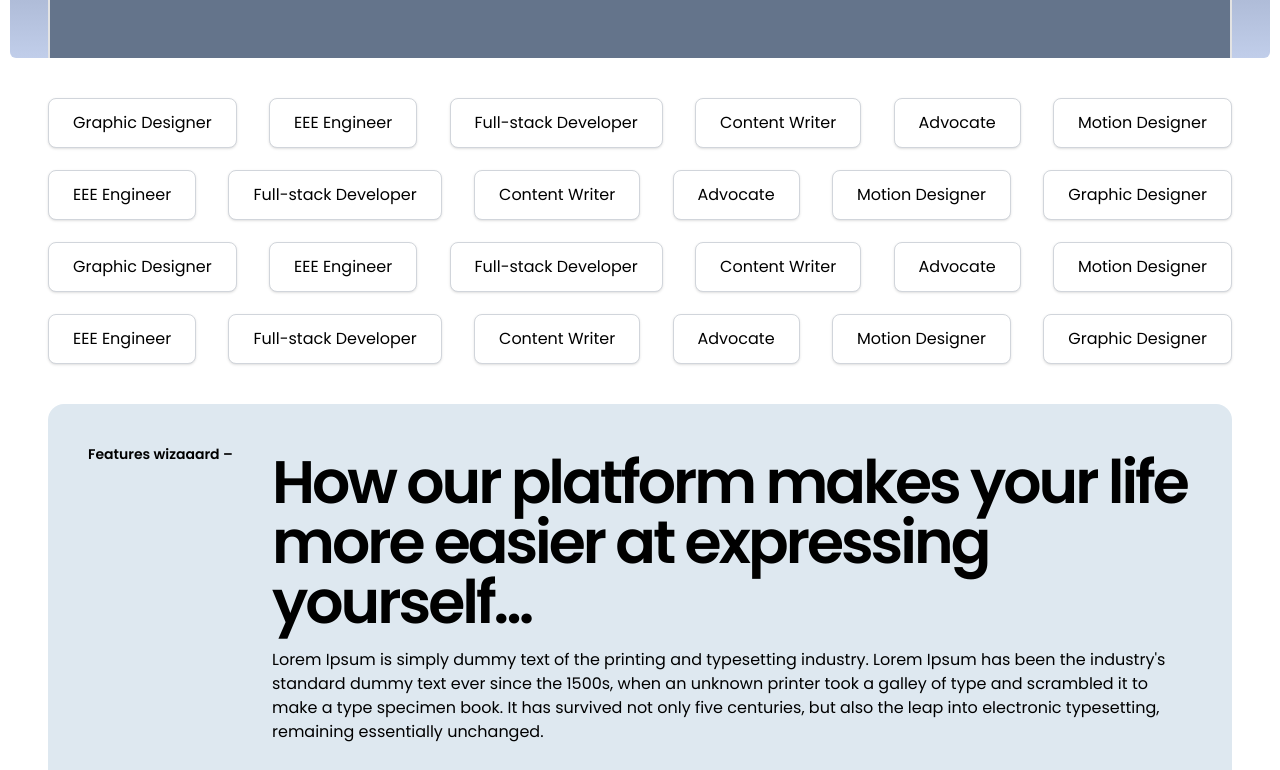
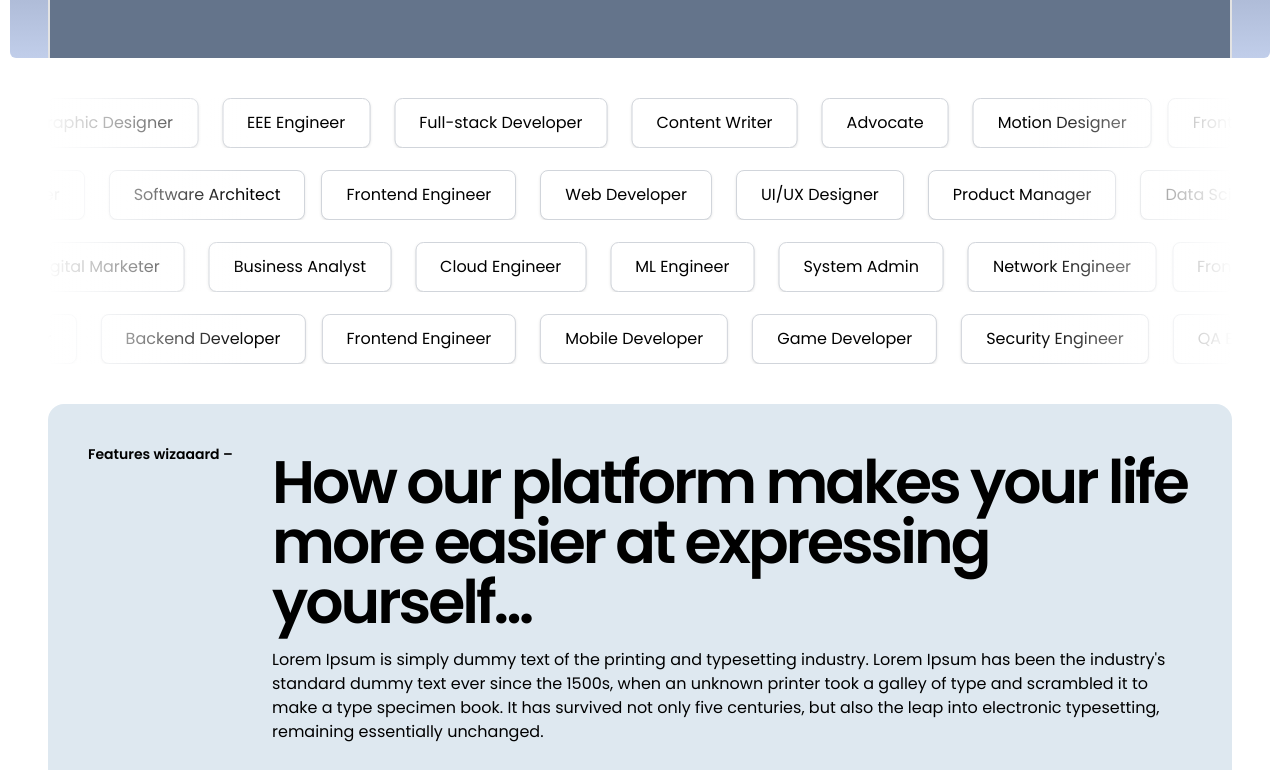
Before and after one commit to hellowizaaard/wizaaard, a Next.js app: page / in a window 1280 px wide. Shown: the part 1210-1980 px from the top of the page. Built offline with nearby package versions, Linux system fonts and the light colour scheme; no server answers.

Commit message:
add react marque, faq, scroll to top animation and some design fix

```diff
--- a/package.json
+++ b/package.json
@@ -16,6 +16,7 @@
     "next-auth": "^5.0.0-beta.25",
     "react": "^18.2.0",
     "react-dom": "^18.2.0",
+    "react-fast-marquee": "^1.6.5",
     "react-hook-form": "^7.54.2",
     "react-icons": "^5.4.0",
     "tailwind-merge": "^2.6.0",
--- a/src/app/(public)/page.tsx
+++ b/src/app/(public)/page.tsx
@@ -6,6 +6,8 @@ import Typography from '@/components/ui/Typography';
 import { TbPlayerPlayFilled } from 'react-icons/tb';
 import HowWizaaardWorksSection from '@/components/public/Home/HowWizaaardWorksSection';
 import QuickStepSection from '@/components/public/Home/QuickStepSection';
+import FAQSection from '@/components/FAQSection';
+import Marquee from 'react-fast-marquee';
 
 const MotherPage = async () => {
   return (
@@ -102,101 +104,142 @@ const MotherPage = async () => {
         </div>
       </div>
       {/* Button Grid Section */}
-      <div className="mt-10 fix-width px-[38px] flex flex-col space-y-[22px]">
-        <div className=" flex flex-wrap gap-4 justify-between relative z-10">
-          <button className="bg-white border border-gray-300 rounded-lg px-6 py-3 shadow">
+      <div className="mt-10 fix-width px-[38px] flex flex-col space-y-[22px] overflow-hidden">
+        <Marquee
+          direction="left"
+          speed={40}
+          className="relative z-10"
+          gradient={true}
+          gradientColor="#FFFFFF"
+        >
+          <div className="flex gap-6 mx-2">
+            <button className="bg-white border border-gray-300 rounded-lg px-6 py-3 shadow whitespace-nowrap">
+              Frontend Engineer
+            </button>
+            <button className="bg-white border border-gray-300 rounded-lg px-6 py-3 shadow whitespace-nowrap">
               Graphic Designer
             </button>
-          <button className="bg-white border border-gray-300 rounded-lg px-6 py-3 shadow">
+            <button className="bg-white border border-gray-300 rounded-lg px-6 py-3 shadow whitespace-nowrap">
               EEE Engineer
             </button>
-          <button className="bg-white border border-gray-300 rounded-lg px-6 py-3 shadow">
+            <button className="bg-white border border-gray-300 rounded-lg px-6 py-3 shadow whitespace-nowrap">
               Full-stack Developer
             </button>
-          <button className="bg-white border border-gray-300 rounded-lg px-6 py-3 shadow">
+            <button className="bg-white border border-gray-300 rounded-lg px-6 py-3 shadow whitespace-nowrap">
               Content Writer
             </button>
-          <button className="bg-white border border-gray-300 rounded-lg px-6 py-3 shadow">
+            <button className="bg-white border border-gray-300 rounded-lg px-6 py-3 shadow whitespace-nowrap">
               Advocate
             </button>
-          <button className="bg-white border border-gray-300 rounded-lg px-6 py-3 shadow">
+            <button className="bg-white border border-gray-300 rounded-lg px-6 py-3 shadow whitespace-nowrap">
               Motion Designer
             </button>
-          {/* ...add more as needed */}
           </div>
-        <div className=" flex flex-wrap gap-4 justify-between relative z-10">
-          <button className="bg-white border border-gray-300 rounded-lg px-6 py-3 shadow">
-            EEE Engineer
+        </Marquee>
+
+        <Marquee
+          direction="right"
+          speed={40}
+          className="relative z-10"
+          gradient={true}
+          gradientColor="#FFFFFF"
+        >
+          <div className="flex gap-6 mx-2">
+            <button className="bg-white border border-gray-300 rounded-lg px-6 py-3 shadow whitespace-nowrap">
+              Frontend Engineer
             </button>
-          <button className="bg-white border border-gray-300 rounded-lg px-6 py-3 shadow">
-            Full-stack Developer
+            <button className="bg-white border border-gray-300 rounded-lg px-6 py-3 shadow whitespace-nowrap">
+              Web Developer
             </button>
-          <button className="bg-white border border-gray-300 rounded-lg px-6 py-3 shadow">
-            Content Writer
+            <button className="bg-white border border-gray-300 rounded-lg px-6 py-3 shadow whitespace-nowrap">
+              UI/UX Designer
             </button>
-          <button className="bg-white border border-gray-300 rounded-lg px-6 py-3 shadow">
-            Advocate
+            <button className="bg-white border border-gray-300 rounded-lg px-6 py-3 shadow whitespace-nowrap">
+              Product Manager
             </button>
-          <button className="bg-white border border-gray-300 rounded-lg px-6 py-3 shadow">
-            Motion Designer
+            <button className="bg-white border border-gray-300 rounded-lg px-6 py-3 shadow whitespace-nowrap">
+              Data Scientist
             </button>
-          <button className="bg-white border border-gray-300 rounded-lg px-6 py-3 shadow">
-            Graphic Designer
+            <button className="bg-white border border-gray-300 rounded-lg px-6 py-3 shadow whitespace-nowrap">
+              DevOps Engineer
             </button>
+            <button className="bg-white border border-gray-300 rounded-lg px-6 py-3 shadow whitespace-nowrap">
+              Software Architect
+            </button>
+          </div>
+        </Marquee>
 
-          {/* ...add more as needed */}
+        <Marquee
+          direction="left"
+          speed={40}
+          className="relative z-10"
+          gradient={true}
+          gradientColor="#FFFFFF"
+        >
+          <div className="flex gap-6 mx-2">
+            <button className="bg-white border border-gray-300 rounded-lg px-6 py-3 shadow whitespace-nowrap">
+              Frontend Engineer
+            </button>
+            <button className="bg-white border border-gray-300 rounded-lg px-6 py-3 shadow whitespace-nowrap">
+              Digital Marketer
+            </button>
+            <button className="bg-white border border-gray-300 rounded-lg px-6 py-3 shadow whitespace-nowrap">
+              Business Analyst
+            </button>
+            <button className="bg-white border border-gray-300 rounded-lg px-6 py-3 shadow whitespace-nowrap">
+              Cloud Engineer
+            </button>
+            <button className="bg-white border border-gray-300 rounded-lg px-6 py-3 shadow whitespace-nowrap">
+              ML Engineer
+            </button>
+            <button className="bg-white border border-gray-300 rounded-lg px-6 py-3 shadow whitespace-nowrap">
+              System Admin
+            </button>
+            <button className="bg-white border border-gray-300 rounded-lg px-6 py-3 shadow whitespace-nowrap">
+              Network Engineer
+            </button>
           </div>
-        <div className=" flex flex-wrap gap-4 justify-between relative z-10">
-          <button className="bg-white border border-gray-300 rounded-lg px-6 py-3 shadow">
-            Graphic Designer
+        </Marquee>
+
+        <Marquee
+          direction="right"
+          speed={40}
+          className="relative z-10"
+          gradient={true}
+          gradientColor="#FFFFFF"
+        >
+          <div className="flex gap-6 mx-2">
+            <button className="bg-white border border-gray-300 rounded-lg px-6 py-3 shadow whitespace-nowrap">
+              Frontend Engineer
             </button>
-          <button className="bg-white border border-gray-300 rounded-lg px-6 py-3 shadow">
-            EEE Engineer
+            <button className="bg-white border border-gray-300 rounded-lg px-6 py-3 shadow whitespace-nowrap">
+              Mobile Developer
             </button>
-          <button className="bg-white border border-gray-300 rounded-lg px-6 py-3 shadow">
-            Full-stack Developer
+            <button className="bg-white border border-gray-300 rounded-lg px-6 py-3 shadow whitespace-nowrap">
+              Game Developer
             </button>
-          <button className="bg-white border border-gray-300 rounded-lg px-6 py-3 shadow">
-            Content Writer
+            <button className="bg-white border border-gray-300 rounded-lg px-6 py-3 shadow whitespace-nowrap">
+              Security Engineer
             </button>
-          <button className="bg-white border border-gray-300 rounded-lg px-6 py-3 shadow">
-            Advocate
+            <button className="bg-white border border-gray-300 rounded-lg px-6 py-3 shadow whitespace-nowrap">
+              QA Engineer
             </button>
-          <button className="bg-white border border-gray-300 rounded-lg px-6 py-3 shadow">
-            Motion Designer
+            <button className="bg-white border border-gray-300 rounded-lg px-6 py-3 shadow whitespace-nowrap">
+              Frontend Developer
             </button>
-          {/* ...add more as needed */}
+            <button className="bg-white border border-gray-300 rounded-lg px-6 py-3 shadow whitespace-nowrap">
+              Backend Developer
+            </button>
           </div>
-        <div className=" flex flex-wrap gap-4 justify-between relative z-10">
-          <button className="bg-white border border-gray-300 rounded-lg px-6 py-3 shadow">
-            EEE Engineer
-          </button>
-          <button className="bg-white border border-gray-300 rounded-lg px-6 py-3 shadow">
-            Full-stack Developer
-          </button>
-          <button className="bg-white border border-gray-300 rounded-lg px-6 py-3 shadow">
-            Content Writer
-          </button>
-          <button className="bg-white border border-gray-300 rounded-lg px-6 py-3 shadow">
-            Advocate
-          </button>
-          <button className="bg-white border border-gray-300 rounded-lg px-6 py-3 shadow">
-            Motion Designer
-          </button>
-          <button className="bg-white border border-gray-300 rounded-lg px-6 py-3 shadow">
-            Graphic Designer
-          </button>
-
-          {/* ...add more as needed */}
-        </div>
+        </Marquee>
       </div>
 
-      <div className="mt-10 fix-width px-[38px]">
+      <div className="mt-10 px-[38px]">
         <HowWizaaardWorksSection />
+        <QuickStepSection />
+        <FAQSection />
       </div>
-      <div className="mt-10 fix-width px-[38px] ">
-        <QuickStepSection />
-      </div>
+      <div className="mt-10 fix-width px-[38px] "></div>
     </div>
   );
 };
--- /dev/null
+++ b/src/components/FAQSection.tsx
@@ -0,0 +1,80 @@
+'use client';
+
+import React from 'react';
+import Accordion from '../components/ui/Accordion';
+
+interface FAQItem {
+  question: string;
+  answer: string;
+}
+
+const faqItems: FAQItem[] = [
+  {
+    question: 'What is Wizaaard?',
+    answer:
+      'Lorem ipsum is simply dummy text of the printing and typesetting industry. Lorem Ipsum has been the industry standard dummy text ever since the 1500s, when an unknown printer took a Lorem ipsum is simply dummy text of the printing and typesetting industry. Lorem Ipsum has been the industrys standard dummy text ever since the 1500s, when an unknown printer took a Lorem ipsum is simply dummy text of the printing and typesetting industry. Lorem Ipsum has been the industrys standard dummy text ever since the 1500s, when an unknown printer took a.',
+  },
+  {
+    question: 'Is Wizaaard free to use?',
+    answer:
+      'Lorem ipsum is simply dummy text of the printing and typesetting industry.',
+  },
+  {
+    question: 'Can I apply to jobs directly from Wizaaard?',
+    answer:
+      'Lorem ipsum is simply dummy text of the printing and typesetting industry.',
+  },
+  {
+    question: 'Are the resume templates ATS-friendly?',
+    answer:
+      'Lorem ipsum is simply dummy text of the printing and typesetting industry.',
+  },
+  {
+    question: 'Is my data safe on Wizaaard?',
+    answer:
+      'Lorem ipsum is simply dummy text of the printing and typesetting industry.',
+  },
+];
+
+export const FAQSection: React.FC = () => {
+  return (
+    <section className=" bg-f8f8f8 border border-textGrey rounded-2xl mt-10">
+      <div className="fix-width grid grid-cols-1 md:grid-cols-2 gap-8 px-10 py-[55px]">
+        {/* Left Column - Text and Button */}
+        <div className="grid grid-cols-6">
+          <p className="col-span-2 text-[18px] font-medium">FAQs</p>
+          <div className="col-span-4 flex flex-col">
+            <h2 className="text-4xl font-bold mb-8">
+              Answers to the questions you may have in your mind...
+            </h2>
+            <div className="mt-auto">
+              <button
+                className="px-6 py-3 bg-transparent text-black border border-gray-300 rounded-lg hover:bg-gray-50 transition-colors"
+                onClick={() => {
+                  // Handle view all FAQs
+                }}
+              >
+                View all FAQs
+              </button>
+            </div>
+          </div>
+        </div>
+
+        {/* Right Column - Accordions */}
+        <div className="space-y-4">
+          {faqItems.map((item, index) => (
+            <Accordion
+              key={index}
+              title={item.question}
+              defaultOpen={index === 0 ? true : false}
+            >
+              <p>{item.answer}</p>
+            </Accordion>
+          ))}
+        </div>
+      </div>
+    </section>
+  );
+};
+
+export default FAQSection;
```
Also changed, not shown: src/components/common/Footer.tsx (+25 -5 lines), src/components/public/Home/HowWizaaardWorksSection.tsx (+7 -5 lines), src/components/public/Home/QuickStepSection.tsx (+5 -3 lines), src/components/ui/Accordion.tsx (+40 -16 lines), 1 other file (tests, documents, lock files or other folders). Lines whose indentation alone changed are shown as unchanged.
